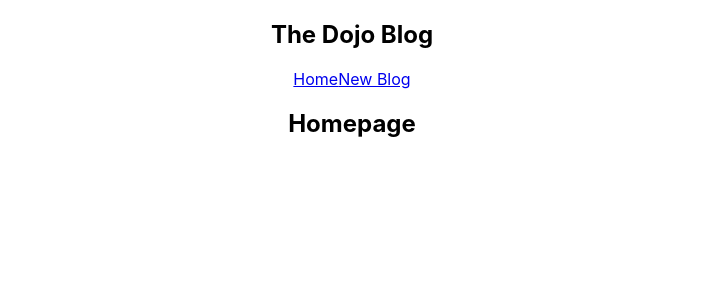
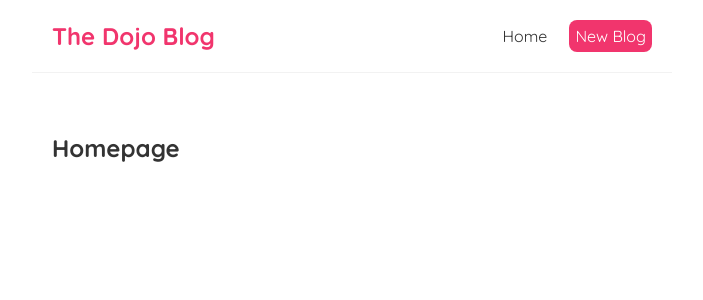
Before and after one commit to krishnactive/blog, a React (Create React App) app: page / in a window 1280 px wide. Shown: the top 300 px of the page, without its empty margins (288-991 px from the left). Built offline with nearby package versions, Linux system fonts and the light colour scheme.

Commit message:
adding style

```diff
--- a/src/App.css
+++ /dev/null
@@ -1,38 +0,0 @@
-.App {
-  text-align: center;
-}
-
-.App-logo {
-  height: 40vmin;
-  pointer-events: none;
-}
-
-@media (prefers-reduced-motion: no-preference) {
-  .App-logo {
-    animation: App-logo-spin infinite 20s linear;
-  }
-}
-
-.App-header {
-  background-color: #282c34;
-  min-height: 100vh;
-  display: flex;
-  flex-direction: column;
-  align-items: center;
-  justify-content: center;
-  font-size: calc(10px + 2vmin);
-  color: white;
-}
-
-.App-link {
-  color: #61dafb;
-}
-
-@keyframes App-logo-spin {
-  from {
-    transform: rotate(0deg);
-  }
-  to {
-    transform: rotate(360deg);
-  }
-}
--- a/src/App.js
+++ b/src/App.js
@@ -34,7 +34,6 @@
 
 // now navbar.js must be imported here anywhere in the app function which is passed to index.js file which is going to be renderd in html.js
 
-import './App.css';
 import Navbar from './Navbar'; //selfclosing in or it can be other type also
 import Home from './Home';
 
--- a/src/Home.js
+++ b/src/Home.js
@@ -1,6 +1,6 @@
 const Home = () => {
     return (
-        <div className="home">
+        <div className="Home">
             <h2>Homepage</h2>
         </div>
      );
--- a/src/Navbar.js
+++ b/src/Navbar.js
@@ -8,7 +8,11 @@
             <h1>The Dojo Blog</h1>
             <div className="links"></div>
             <a href="/">Home</a>
-            <a href="/create">New Blog</a>
+            <a href="/create" style={{
+                color:"white",
+                backgroundColor: '#f1356d',
+                borderRadius:'8px'
+            }}>New Blog</a>
         </nav>
      );
 }
--- a/src/index.css
+++ b/src/index.css
@@ -1,13 +1,35 @@
-body {
+@import url('https://fonts.googleapis.com/css2?family=Quicksand:wght@300;400;500;600;700&display=swap');
+
+/* base styles */
+* {
   margin: 0;
-  font-family: -apple-system, BlinkMacSystemFont, 'Segoe UI', 'Roboto', 'Oxygen',
-    'Ubuntu', 'Cantarell', 'Fira Sans', 'Droid Sans', 'Helvetica Neue',
-    sans-serif;
-  -webkit-font-smoothing: antialiased;
-  -moz-osx-font-smoothing: grayscale;
+  font-family: "Quicksand";
+  color: #333;
 }
-
-code {
-  font-family: source-code-pro, Menlo, Monaco, Consolas, 'Courier New',
-    monospace;
+.navbar {
+  padding: 20px;
+  display: flex;
+  align-items: center;
+  max-width: 600px;
+  margin: 0 auto;
+  border-bottom: 1px solid #f2f2f2;
 }
+.navbar h1 {
+  color: #f1356d;
+}
+.navbar .links {
+  margin-left: auto;
+}
+.navbar a {
+  margin-left: 16px;
+  text-decoration: none;
+  padding: 6px;
+}
+.navbar a:hover {
+  color: #f1356d;
+}
+.content {
+  max-width: 600px;
+  margin: 40px auto;
+  padding: 20px;
+}
```
